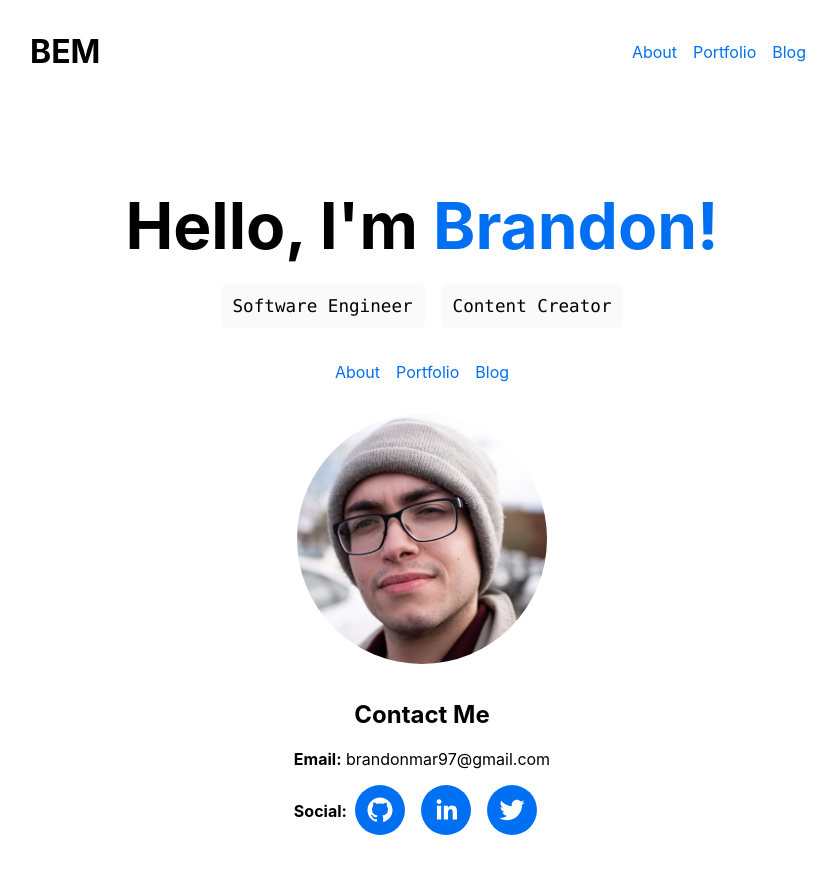
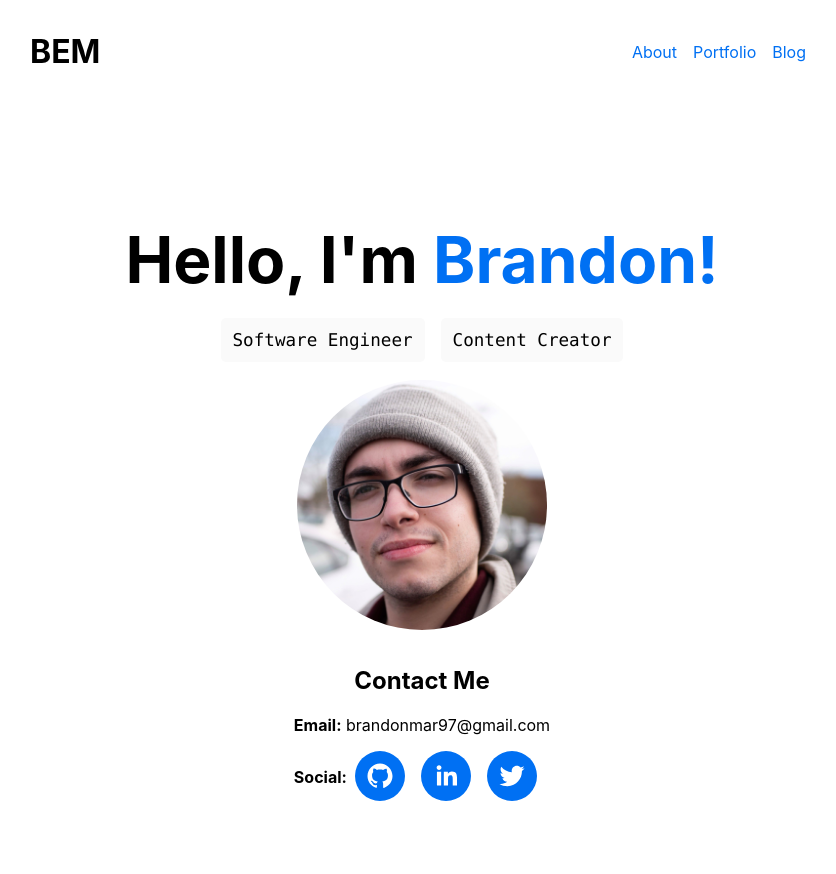
Before and after one commit to branmar97/my-mdx-blog, a Next.js app: page / in a window 1280 px wide. Shown: the top 874 px of the page, without its empty margins (218-1054 px from the left). Built offline with nearby package versions, Linux system fonts and the light colour scheme.

Commit message:
remove old nav links

```diff
--- a/pages/index.js
+++ b/pages/index.js
@@ -22,12 +22,6 @@ export default function Home({ posts }) {
           <code className={styles.code}>Content Creator</code>
         </p>
 
-        <div className={styles.nav}>
-            <div className={styles.navitem}><Link href="/about"><a>About</a></Link></div>
-            <div className={styles.navitem}><Link href="/portfolio"><a>Portfolio</a></Link></div>
-            <div className={styles.navitem}><Link href="/blog"><a>Blog</a></Link></div>
-        </div>
-
         <img className={styles.portrait} src="/pic.jpeg" alt="Portrait Photo" width="250" />
 
         <div className={styles.contact}>
```
